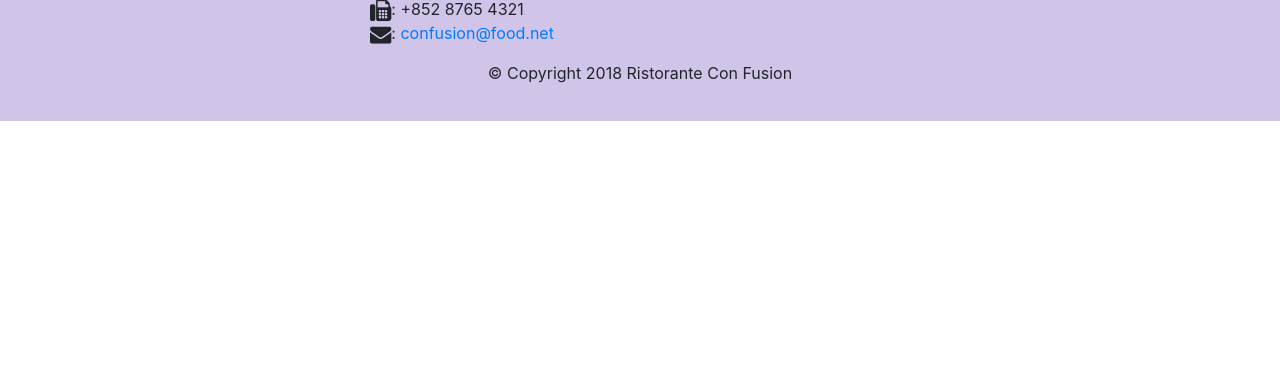
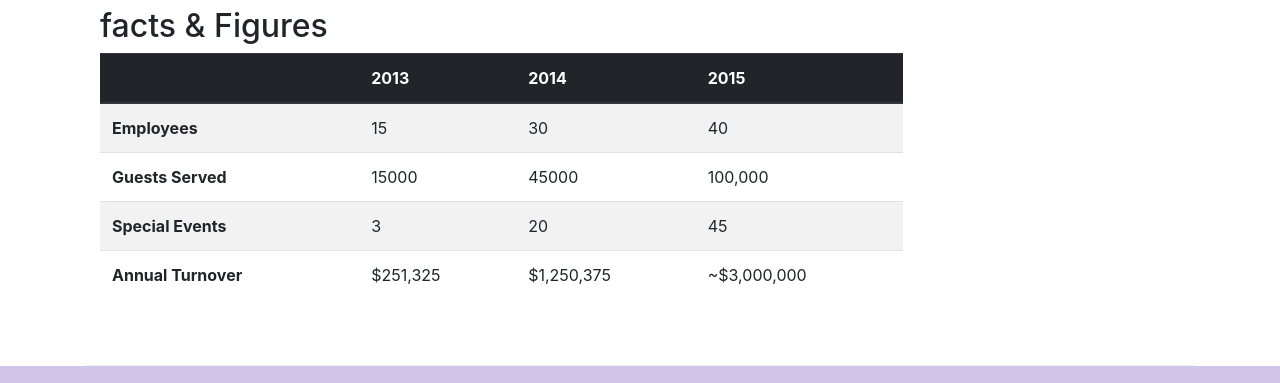
Before and after one commit to murarilaliitg/bootstrap, a website: page aboutus.html in a window 1280 px wide. Shown: the part 1655-2038 px from the top of the page. Before the commit the page ends 1776 px from the top, so only its background shows below. Drawn offline with nearby package versions, Linux system fonts and the light colour scheme.

Commit message:
Displaying Content: Tables and Cards

```diff
--- a/aboutus.html
+++ b/aboutus.html
@@ -66,12 +66,42 @@
         </div>
 
         <div class="row row-content">
-            <div class="col-12 col-lg-6 col-sm-6">
+            <div class="col-sm-6">
                 <h2>Our History</h2>
                 <p>Started in 2010, Ristorante con Fusion quickly established itself as a culinary icon par excellence in Hong Kong. With its unique brand of world fusion cuisine that can be found nowhere else, it enjoys patronage from the A-list clientele in Hong Kong.  Featuring four of the best three-star Michelin chefs in the world, you never know what will arrive on your plate the next time you visit us.</p>
                 <p>The restaurant traces its humble beginnings to <em>The Frying Pan</em>, a successful chain started by our CEO, Mr. Peter Pan, that featured for the first time the world's best cuisines in a pan.</p>
             </div>
             <div class="col-12 col-lg col-sm">
+                <div class="card">
+                    <h3 class="card-header bg-primary text-white">Facts At a Glance</h3>
+                    <div class="card-body">
+                        <dl class="row">
+                            <dt class="col-6">Started</dt>
+                            <dd class="col-6">3 Feb. 2013</dd>
+                            <dt class="col-6">Major Stake Holder</dt>
+                            <dd class="col-6">HK Fine Foods Inc.</dd>
+                            <dt class="col-6">Last Year's Turnover</dt>
+                            <dd class="col-6">$1,250,375</dd>
+                            <dt class="col-6">Employees</dt>
+                            <dd class="col-6">40</dd>
+                        </dl>
+                    </div>
+                </div>
+            </div>
+            <div class="col-12">
+                <div class="card card-body bg-light">
+                    <blockquote class="blockquote">
+                        <p class="mb-0">You better cut the pizza in four piece
+                        because I'm not hungry enough to eat six.
+                        </p>
+                        <footer class="blockquote-footer">Yogi Berra,
+                        <cite title="Source Title">The wit and Wisdom of
+                            Yogi Berra, P. Pepa Diversion Books, 2014
+                            </cite>
+
+                        </footer>
+                    </blockquote>
+                </div>
             </div>
         </div>
 
@@ -89,7 +119,51 @@
                 <p class="d-none d-sm-block">Award winning three-star Michelin chef with wide International experience having worked closely with whos-who in the culinary world, he specializes in creating mouthwatering Indo-Italian fusion experiences. He says, <em>Put together the cuisines from the two craziest cultures, and you get a winning hit! Amma Mia!</em></p>
             </div>
         </div>
+        <div class="row row-content">
+            <div class="col-12 col-sm-9">
+                <h2>facts &amp; Figures</h2>
+                <div class="table-responsive">
+                    <table class="table table-striped">
+                        <thead class="thead-dark">
+                            <tr>
+                                <th>&nbsp;</th>
+                                <th>2013</th>
+                                <th>2014</th>
+                                <th>2015</th>
+                            </tr>
+                        </thead>
+                        <tbody>
+                            <tr>
+                                <th>Employees</th>
+                                <td>15</td>
+                                <td>30</td>
+                                <td>40</td>
+                            </tr>
+                            <tr>
+                                <th>Guests Served</th>
+                                <td>15000</td>
+                                <td>45000</td>
+                                <td>100,000</td>
+                            </tr>
+                            <tr>
+                                <th>Special Events</th>
+                                <td>3</td>
+                                <td>20</td>
+                                <td>45</td>
+                            </tr>
+                            <tr>
+                                <th>Annual Turnover</th>
+                                <td>$251,325</td>
+                                <td>$1,250,375</td>
+                                <td>~$3,000,000</td>
+                            </tr>
+                        </tbody>
+                    </table>
+                </div>
 
+            </div>
+            <div class="col-12 col-sm-3 "> </div>
+        </div>
     </div>
 
     <footer class="footer">
```
